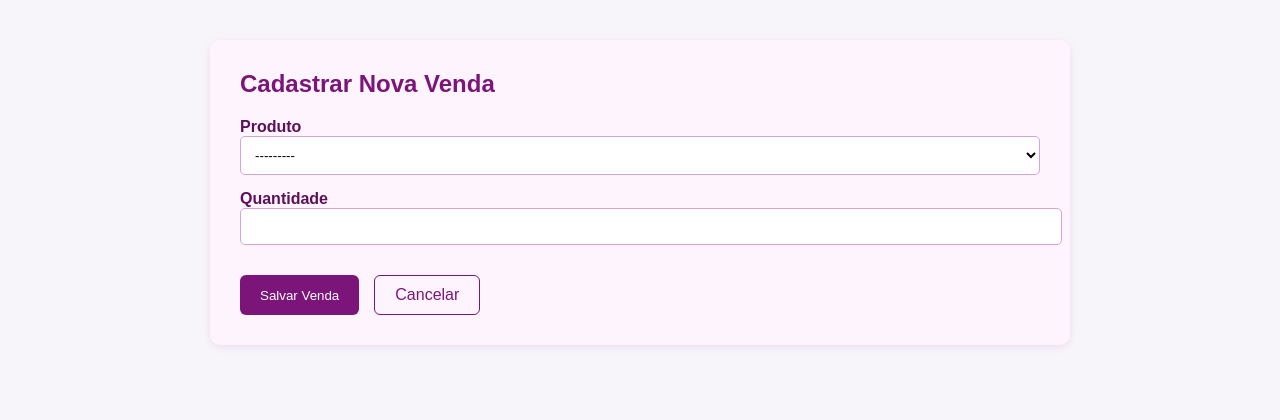
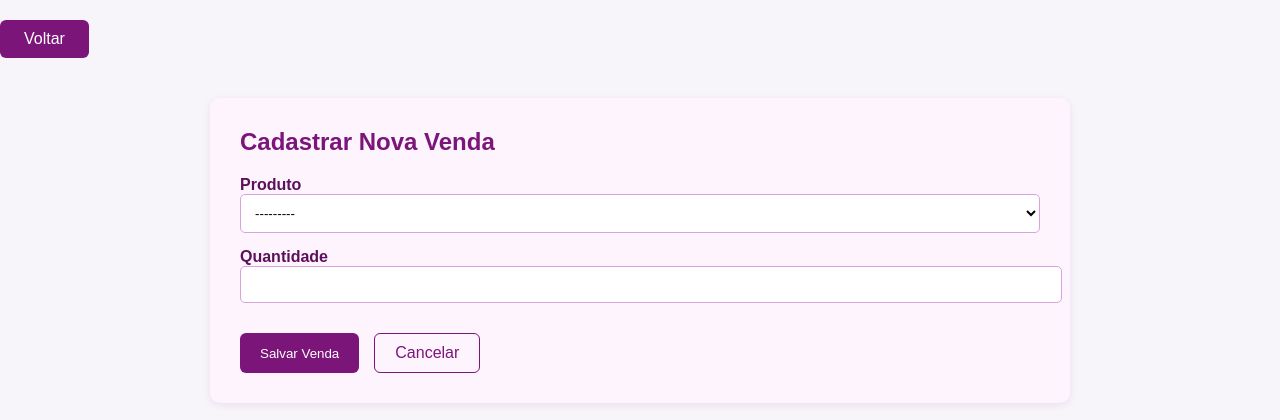
Before and after one commit to FabricioEllerSL/Ponto-Certo, a Django app: page /vendas/create/ in a window 1280 px wide. Shown: the part 74-494 px from the top of the page. Run offline with Django 5.2, Linux system fonts and the light colour scheme; data that the repository does not hold is empty.

Commit message:
:spakles: feat: added return button

```diff
--- a/vendas/templates/vendas/create.html
+++ b/vendas/templates/vendas/create.html
@@ -3,6 +3,7 @@
 
 
 {% block content %}
+<button onclick="history.back()" class="back-btn">Voltar</button>
 <section class="create-sale-section">
     <h2 class="create-sale-title">Cadastrar Nova Venda</h2>
     <form method="post" class="sale-form">
```
